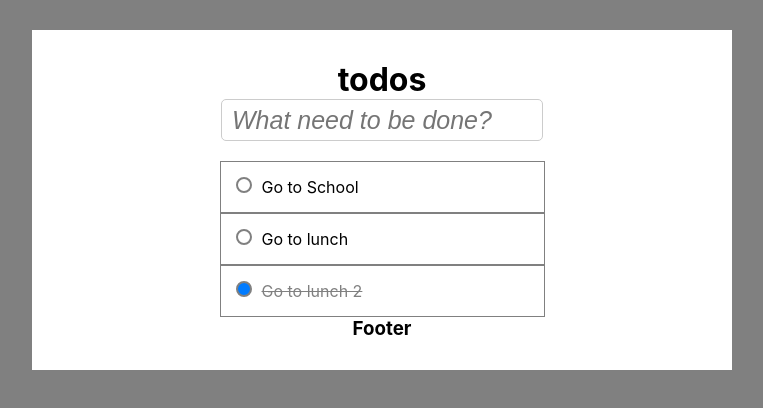
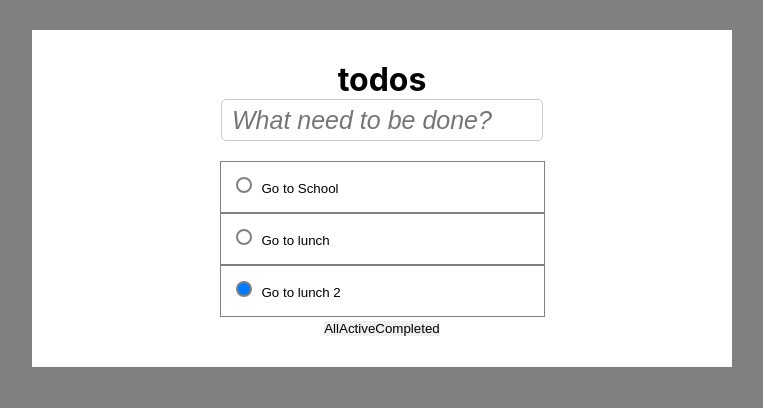
Before and after one commit to NgocTruong0701/React_TodoApp, a React (Create React App) app: page / in a window 1280 px wide. Shown: the top 408 px of the page, without its empty margins (258-1021 px from the left). Built offline with nearby package versions, Linux system fonts and the light colour scheme.

Commit message:
update edit todo item

```diff
--- a/src/App.js
+++ b/src/App.js
@@ -41,12 +41,26 @@ class App extends React.Component {
     this.setState({ todos: updatedTodos });
   }
 
+  editing = (id, newValue) => {
+    const updatedTodos = this.state.todos.map((todo) => {
+      if(todo.id === id){
+        return {
+          ...todo,
+          text: newValue,
+        }
+      }
+      return todo;
+    });
+
+    this.setState({ todos: updatedTodos });
+  }
+
   render(){
       return(
       <div className = "App" >
         <h1>todos</h1>
         <ToDoHeader addTodoItem = {this.addTodoItem}/>
-        <TodoList todo={this.state.todos} changeStatus={this.changeStatus}/>
+        <TodoList todo={this.state.todos} changeStatus={this.changeStatus} editing={this.editing}/>
         <Footer />
       </div >
     );
--- /dev/null
+++ b/src/Footer.css
@@ -0,0 +1,3 @@
+.button{
+
+}
--- a/src/Footer.js
+++ b/src/Footer.js
@@ -7,7 +7,14 @@ export default class Footer extends React.Component {
 
     render() {
         return (
-            <h3>Footer</h3>
+            <div className='footerContainer'>
+                <div className='countItem'></div>
+                <div className='actionButton'>
+                    <button className='button'>All</button>
+                    <button className='button'>Active</button>
+                    <button className='button'>Completed</button>
+                </div>
+            </div>
         )
     }
 }
--- a/src/Head.js
+++ b/src/Head.js
@@ -16,14 +16,17 @@ class ToDoHeader extends React.Component {
 
     handleKeyPress = (event) => {
         // console.log(event);
-        if(event.key === 'Enter'){
-           this.props.addTodoItem(this.state.inputValue);
+        if (event.key === 'Enter') {
+            if (this.state.inputValue !== '') {
+                this.props.addTodoItem(this.state.inputValue);
+                this.setState({inputValue: ''});
+            }
         }
     }
 
     render() {
-        return(
-            <input className="input" type="text" placeholder='What need to be done?' onChange={this.handleInputChange} onKeyDown={this.handleKeyPress}/>
+        return (
+            <input className="input" type="text" placeholder='What need to be done?' value={this.state.inputValue} onChange={this.handleInputChange} onKeyDown={this.handleKeyPress} />
         );
     }
 }
--- a/src/ToDoList.js
+++ b/src/ToDoList.js
@@ -12,7 +12,7 @@ export default class TodoList extends React.Component {
             <div className="ListTodoItem">
                 {
                     this.props.todo.map(item => {
-                       return <TodoItem id={item.id} value={item.text} status={item.status} changeStatus={this.props.changeStatus}/>
+                       return <TodoItem id={item.id} value={item.text} status={item.status} changeStatus={this.props.changeStatus} editing={this.props.editing}/>
                     })
                 }
             </div>
--- a/src/TodoItem.js
+++ b/src/TodoItem.js
@@ -4,25 +4,38 @@ import './TodoItem.css';
 export default class TodoItem extends React.Component {
     constructor(props) {
         super(props);
+        this.state = {
+            editingId: null,
+        }
+    }
+
+    setEditingId = (id) => {
+        this.setState({ editingId: id });
     }
 
     render() {
         return (
             <div className="todoItem">
                 <div className="container">
-                    <input type='checkbox' defaultChecked={this.props.status} id={this.props.id} onChange={() => this.props.changeStatus(this.props.id)}/>
+                    <input type='checkbox' checked={this.props.status} id={this.props.id} onChange={() => this.props.changeStatus(this.props.id)} />
                     {
-                        this.props.status ? (
-                            <label htmlFor={this.props.id} className="checkedLabel">
-                                {this.props.value}
-                            </label>
-                        ):
-                        (
-                            <label htmlFor={this.props.id}>
-                                {this.props.value}
-                            </label>
-                        )
+                        this.state.editingId === this.props.id ? (
+                            // Hiển thị ô nhập để chỉnh sửa
+                            <input
+                                type="text"
+                                defaultValue={this.props.value}
+                            // onChange={(e) => handleEditChange(this.props.id, e.target.value)}
+                            />
+                        ) :
+                            (
+                                <label htmlFor={this.props.id} className={this.props.status ? "checkedLabel" : ""} onDoubleClick={this.setEditingId(this.props.id)}>
+                                    {this.props.value}
+                                </label>
+                            )
                     }
+                    {/* <label htmlFor={this.props.id} className={this.props.status ? "checkedLabel" : ""} onDoubleClick={this.setEditingId(this.props.id)}>
+                        {this.props.value}
+                    </label> */}
                 </div>
             </div>
         )
```
